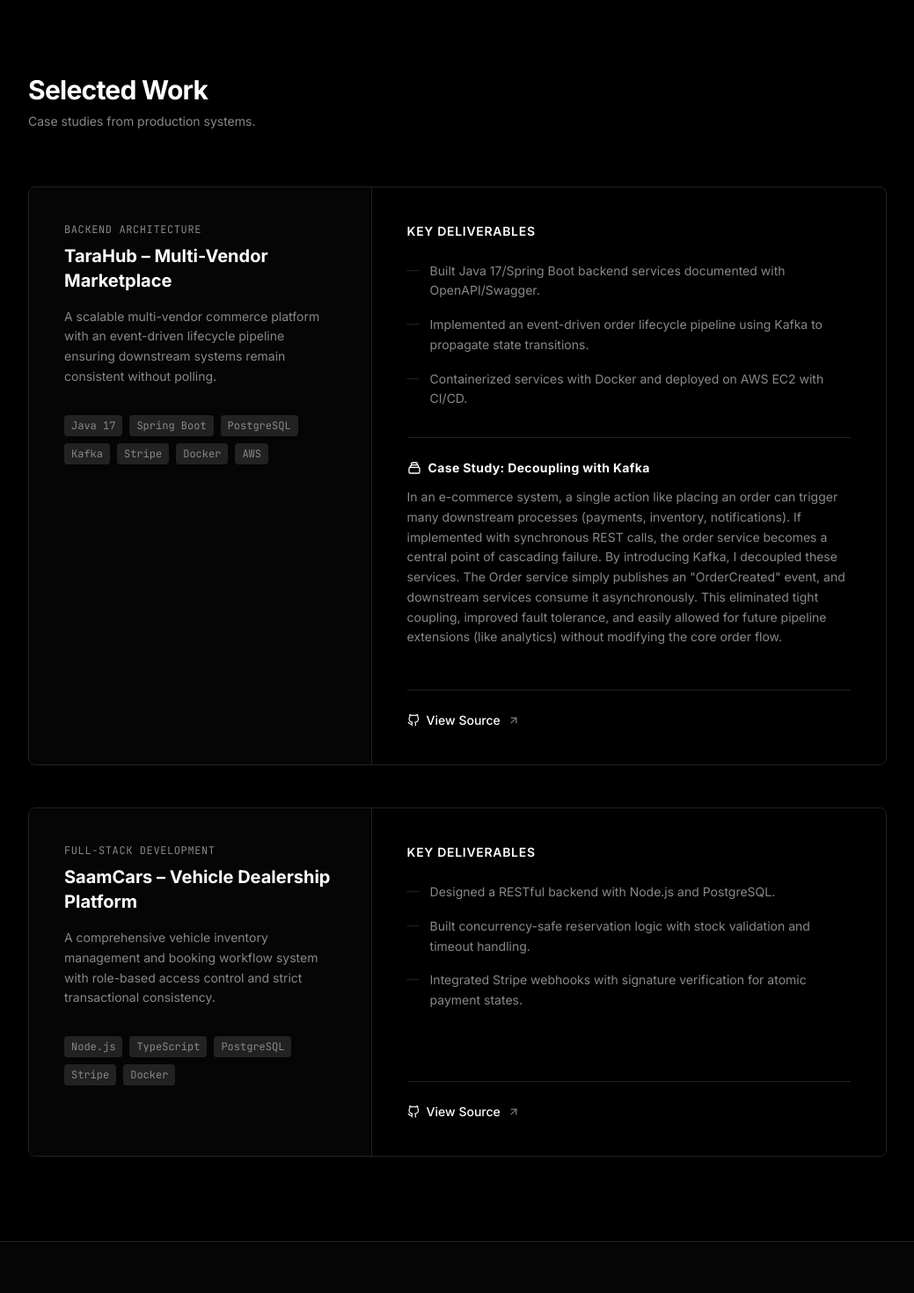
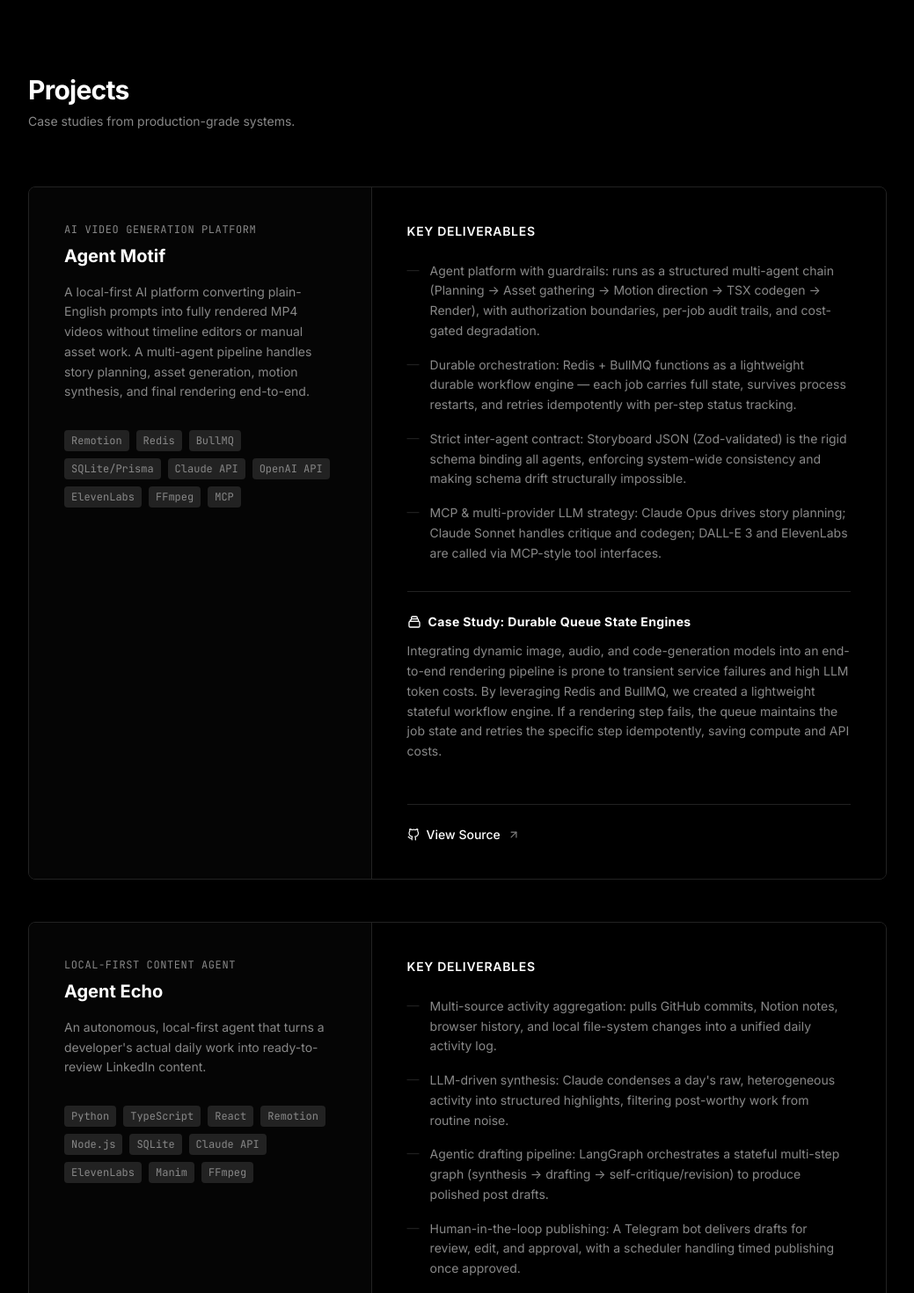
Before and after one commit to Vamsi-027/Portfolio, a Next.js app: page / in a window 1280 px wide. Shown: the part 3740-5210 px from the top of the page at 88% size, without its empty margins (120-1159 px from the left). Built offline with nearby package versions, Linux system fonts and the light colour scheme.

Commit message:
feat: update project portfolio with Agent Motif and Agent Echo case studies

```diff
--- a/components/Impact.js
+++ b/components/Impact.js
@@ -1,48 +1,98 @@
-'use client'
+"use client";
 
-import { motion } from 'framer-motion'
-import { FiGithub, FiArrowUpRight } from 'react-icons/fi'
+import { motion } from "framer-motion";
+import { FiGithub, FiArrowUpRight } from "react-icons/fi";
 
 const projects = [
   {
-    title: 'TaraHub – Multi-Vendor Marketplace',
-    role: 'Backend Architecture',
-    description: 'A scalable multi-vendor commerce platform with an event-driven lifecycle pipeline ensuring downstream systems remain consistent without polling.',
+    title: "Agent Motif",
+    role: "AI Video Generation Platform",
+    description:
+      "A local-first AI platform converting plain-English prompts into fully rendered MP4 videos without timeline editors or manual asset work. A multi-agent pipeline handles story planning, asset generation, motion synthesis, and final rendering end-to-end.",
     bullets: [
-      'Built Java 17/Spring Boot backend services documented with OpenAPI/Swagger.',
-      'Implemented an event-driven order lifecycle pipeline using Kafka to propagate state transitions.',
-      'Containerized services with Docker and deployed on AWS EC2 with CI/CD.'
+      "Agent platform with guardrails: runs as a structured multi-agent chain (Planning -> Asset gathering -> Motion direction -> TSX codegen -> Render), with authorization boundaries, per-job audit trails, and cost-gated degradation.",
+      "Durable orchestration: Redis + BullMQ functions as a lightweight durable workflow engine — each job carries full state, survives process restarts, and retries idempotently with per-step status tracking.",
+      "Strict inter-agent contract: Storyboard JSON (Zod-validated) is the rigid schema binding all agents, enforcing system-wide consistency and making schema drift structurally impossible.",
+      "MCP & multi-provider LLM strategy: Claude Opus drives story planning; Claude Sonnet handles critique and codegen; DALL-E 3 and ElevenLabs are called via MCP-style tool interfaces.",
     ],
     architectureConcept: {
-      title: 'Case Study: Decoupling with Kafka',
-      content: 'In an e-commerce system, a single action like placing an order can trigger many downstream processes (payments, inventory, notifications). If implemented with synchronous REST calls, the order service becomes a central point of cascading failure. By introducing Kafka, I decoupled these services. The Order service simply publishes an "OrderCreated" event, and downstream services consume it asynchronously. This eliminated tight coupling, improved fault tolerance, and easily allowed for future pipeline extensions (like analytics) without modifying the core order flow.'
+      title: "Case Study: Durable Queue State Engines",
+      content:
+        "Integrating dynamic image, audio, and code-generation models into an end-to-end rendering pipeline is prone to transient service failures and high LLM token costs. By leveraging Redis and BullMQ, we created a lightweight stateful workflow engine. If a rendering step fails, the queue maintains the job state and retries the specific step idempotently, saving compute and API costs.",
     },
-    tech: ['Java 17', 'Spring Boot', 'PostgreSQL', 'Kafka', 'Stripe', 'Docker', 'AWS'],
+    tech: [
+      "Remotion",
+      "Redis",
+      "BullMQ",
+      "SQLite/Prisma",
+      "Claude API",
+      "OpenAI API",
+      "ElevenLabs",
+      "FFmpeg",
+      "MCP",
+    ],
     links: {
-      github: 'https://github.com/Vamsi-027/tara-hub'
-    }
+      github: "https://github.com/Vamsi-027/agent-motif",
+    },
   },
   {
-    title: 'SaamCars – Vehicle Dealership Platform',
-    role: 'Full-Stack Development',
-    description: 'A comprehensive vehicle inventory management and booking workflow system with role-based access control and strict transactional consistency.',
+    title: "Agent Echo",
+    role: "Local-first Content Agent",
+    description:
+      "An autonomous, local-first agent that turns a developer's actual daily work into ready-to-review LinkedIn content.",
     bullets: [
-      'Designed a RESTful backend with Node.js and PostgreSQL.',
-      'Built concurrency-safe reservation logic with stock validation and timeout handling.',
-      'Integrated Stripe webhooks with signature verification for atomic payment states.'
+      "Multi-source activity aggregation: pulls GitHub commits, Notion notes, browser history, and local file-system changes into a unified daily activity log.",
+      "LLM-driven synthesis: Claude condenses a day's raw, heterogeneous activity into structured highlights, filtering post-worthy work from routine noise.",
+      "Agentic drafting pipeline: LangGraph orchestrates a stateful multi-step graph (synthesis -> drafting -> self-critique/revision) to produce polished post drafts.",
+      "Human-in-the-loop publishing: A Telegram bot delivers drafts for review, edit, and approval, with a scheduler handling timed publishing once approved.",
     ],
-    tech: ['Node.js', 'TypeScript', 'PostgreSQL', 'Stripe', 'Docker'],
+    architectureConcept: {
+      title: "Case Study: LangGraph Stateful Orchestration",
+      content:
+        "Transforming raw daily activity logs into engaging narratives requires multiple loops of refinement (synthesis, drafting, reflection, and critique). Instead of using a single-shot LLM prompt, we model the workflow as a stateful graph in LangGraph. This allows nodes to reflect on their own outputs and iterate until they meet quality criteria.",
+    },
+    tech: [
+      "Python",
+      "TypeScript",
+      "React",
+      "Remotion",
+      "Node.js",
+      "SQLite",
+      "Claude API",
+      "ElevenLabs",
+      "Manim",
+      "FFmpeg",
+    ],
     links: {
-      github: 'https://github.com/vamsi-rebounz/SamCars-BE'
-    }
-  }
-]
+      github: "https://github.com/Vamsi-027/Agent-Echo",
+    },
+  },
+  {
+    title: "SaamCars – Vehicle Dealership Platform",
+    role: "Full-Stack Development",
+    description:
+      "A vehicle dealership backend where dealers manage inventory and buyers book vehicles — requiring strict concurrency control and real-money payment handling via Stripe.",
+    bullets: [
+      "Authorization primitives: middleware-level RBAC separates dealer and buyer capabilities at the API layer — making unauthorized access structurally hard.",
+      "Concurrency-safe reservations: reservation logic enforces stock validation and timeout handling to prevent double-bookings when two buyers attempt to reserve the same vehicle.",
+      "Payment integrity: Stripe webhooks use signature verification and idempotent event handling to atomically synchronize payment events with booking state.",
+      "Containerized environment: Docker Compose packages the API and PostgreSQL together for consistent local development and deployment parity.",
+    ],
+    tech: ["Node.js", "TypeScript", "PostgreSQL", "Stripe", "Docker"],
+    links: {
+      github: "https://github.com/vamsi-rebounz/SamCars-BE",
+      live: "https://www.saamcars.com/",
+    },
+  },
+];
 
 const Impact = () => {
   return (
-    <section id="projects" className="py-24 border-t border-border">
+    <section
+      id="projects"
+      className="py-24 border-t border-border bg-background"
+    >
       <div className="max-w-5xl mx-auto px-6">
-
         <motion.div
           initial={{ opacity: 0, y: 10 }}
           whileInView={{ opacity: 1, y: 0 }}
@@ -50,8 +100,10 @@ const Impact = () => {
           className="mb-16 md:flex justify-between items-end"
         >
           <div>
-            <h2 className="text-3xl font-bold tracking-tight mb-2">Selected Work</h2>
-            <p className="text-muted-foreground text-sm">Case studies from production systems.</p>
+            <h2 className="text-3xl font-bold tracking-tight mb-2">Projects</h2>
+            <p className="text-muted-foreground text-sm">
+              Case studies from production-grade systems.
+            </p>
           </div>
         </motion.div>
 
@@ -67,13 +119,14 @@ const Impact = () => {
             >
               <div className="minimal-card overflow-hidden">
                 <div className="grid grid-cols-1 lg:grid-cols-5">
-
                   {/* Left Column: Context */}
                   <div className="p-8 lg:p-10 lg:col-span-2 border-b lg:border-b-0 lg:border-r border-border bg-[#050505]">
                     <div className="text-xs font-mono text-muted-foreground uppercase tracking-wider mb-2">
                       {project.role}
                     </div>
-                    <h3 className="text-xl font-bold mb-4">{project.title}</h3>
+                    <h3 className="text-xl font-bold mb-4 text-white">
+                      {project.title}
+                    </h3>
                     <p className="text-sm text-muted-foreground leading-relaxed mb-8">
                       {project.description}
                     </p>
@@ -98,7 +151,10 @@ const Impact = () => {
                       </h4>
                       <ul className="space-y-4 mb-8">
                         {project.bullets.map((bullet, i) => (
-                          <li key={i} className="flex items-start text-muted-foreground text-sm">
+                          <li
+                            key={i}
+                            className="flex items-start text-muted-foreground text-sm"
+                          >
                             <span className="text-border mr-3">—</span>
                             <span className="leading-relaxed">{bullet}</span>
                           </li>
@@ -108,8 +164,18 @@ const Impact = () => {
                       {project.architectureConcept && (
                         <div className="pt-6 border-t border-border mt-4">
                           <h4 className="text-sm font-bold text-foreground mb-3 flex items-center tracking-wide">
-                            <svg className="w-4 h-4 mr-2 text-foreground" fill="none" viewBox="0 0 24 24" stroke="currentColor">
-                              <path strokeLinecap="round" strokeLinejoin="round" strokeWidth={2} d="M19 11H5m14 0a2 2 0 012 2v6a2 2 0 01-2 2H5a2 2 0 01-2-2v-6a2 2 0 012-2m14 0V9a2 2 0 00-2-2M5 11V9a2 2 0 002-2m0 0V5a2 2 0 012-2h6a2 2 0 012 2v2M7 7h10" />
+                            <svg
+                              className="w-4 h-4 mr-2 text-foreground"
+                              fill="none"
+                              viewBox="0 0 24 24"
+                              stroke="currentColor"
+                            >
+                              <path
+                                strokeLinecap="round"
+                                strokeLinejoin="round"
+                                strokeWidth={2}
+                                d="M19 11H5m14 0a2 2 0 012 2v6a2 2 0 01-2 2H5a2 2 0 01-2-2v-6a2 2 0 012-2m14 0V9a2 2 0 00-2-2M5 11V9a2 2 0 002-2m0 0V5a2 2 0 012-2h6a2 2 0 012 2v2M7 7h10"
+                              />
                             </svg>
                             {project.architectureConcept.title}
                           </h4>
@@ -120,20 +186,37 @@ const Impact = () => {
                       )}
                     </div>
 
-                    <div className="mt-12 pt-6 border-t border-border flex gap-4">
-                      {project.links.github && (
+                    <div className="mt-12 pt-6 border-t border-border flex gap-4 flex-wrap">
+                      {project.links && project.links.github && (
                         <a
                           href={project.links.github}
                           target="_blank"
                           rel="noreferrer"
                           className="flex items-center gap-2 text-sm font-medium text-foreground hover:text-muted-foreground transition-colors"
                         >
-                          <FiGithub /> View Source <FiArrowUpRight className="opacity-50" />
+                          <FiGithub /> View Source{" "}
+                          <FiArrowUpRight className="opacity-50" />
                         </a>
+                      )}
+                      {project.links && project.links.live && (
+                        <a
+                          href={project.links.live}
+                          target="_blank"
+                          rel="noreferrer"
+                          className="flex items-center gap-2 text-sm font-medium text-foreground hover:text-muted-foreground transition-colors"
+                        >
+                          <span className="w-1.5 h-1.5 rounded-full bg-emerald-500 animate-pulse" />
+                          Live Demo <FiArrowUpRight className="opacity-50" />
+                        </a>
+                      )}
+                      {(!project.links ||
+                        (!project.links.github && !project.links.live)) && (
+                        <span className="text-xs font-mono text-zinc-550">
+                          // Proprietary / Local execution only
+                        </span>
                       )}
                     </div>
                   </div>
-
                 </div>
               </div>
             </motion.div>
@@ -141,7 +224,7 @@ const Impact = () => {
         </div>
       </div>
     </section>
-  )
-}
+  );
+};
 
-export default Impact
+export default Impact;
```
Also changed, not shown: 1 other file (tests, documents, lock files or other folders).
